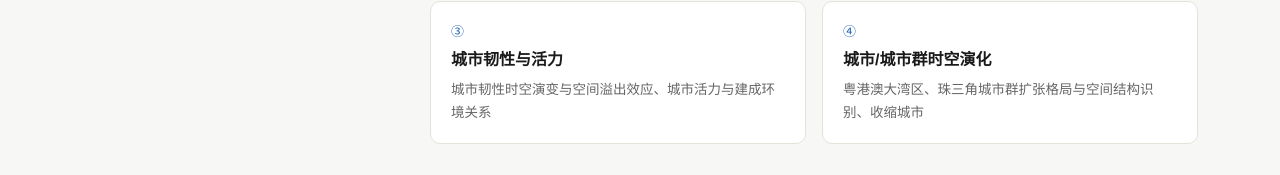
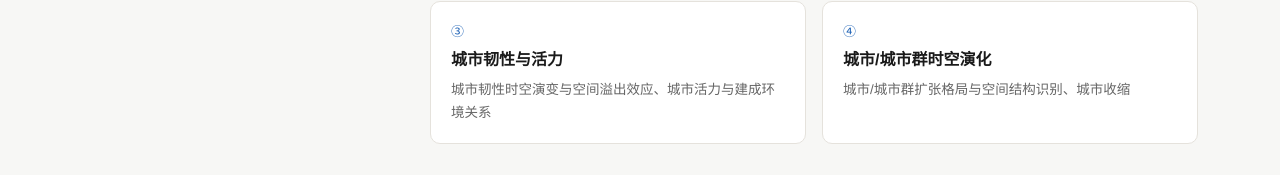
Before and after one commit to denghaojian/denghaojian.github.io, a plain HTML site: page index.html in a window 1280 px wide. Shown: the part 725-900 px from the top of the page. Drawn offline with Linux system fonts and the light colour scheme.

Commit message:
Refine urban agglomeration card description

```diff
--- a/index.html
+++ b/index.html
@@ -142,7 +142,7 @@ footer{padding:26px 0 10px;font-size:13px;color:var(--muted);text-align:center}
         <div class="card"><div class="n">①</div><h4>城市热环境</h4><p>城市热环境时空演变及其驱动机制、蓝绿空间对热环境调控</p></div>
         <div class="card"><div class="n">②</div><h4>遥感信息智能提取</h4><p>基于机器学习/深度学习的局部气候分区（LCZ）分类、地表温度（LST）降尺度</p></div>
         <div class="card"><div class="n">③</div><h4>城市韧性与活力</h4><p>城市韧性时空演变与空间溢出效应、城市活力与建成环境关系</p></div>
-        <div class="card"><div class="n">④</div><h4>城市/城市群时空演化</h4><p>粤港澳大湾区、珠三角城市群扩张格局与空间结构识别、收缩城市</p></div>
+        <div class="card"><div class="n">④</div><h4>城市/城市群时空演化</h4><p>城市/城市群扩张格局与空间结构识别、城市收缩</p></div>
       </div>
     </section>
 
```
